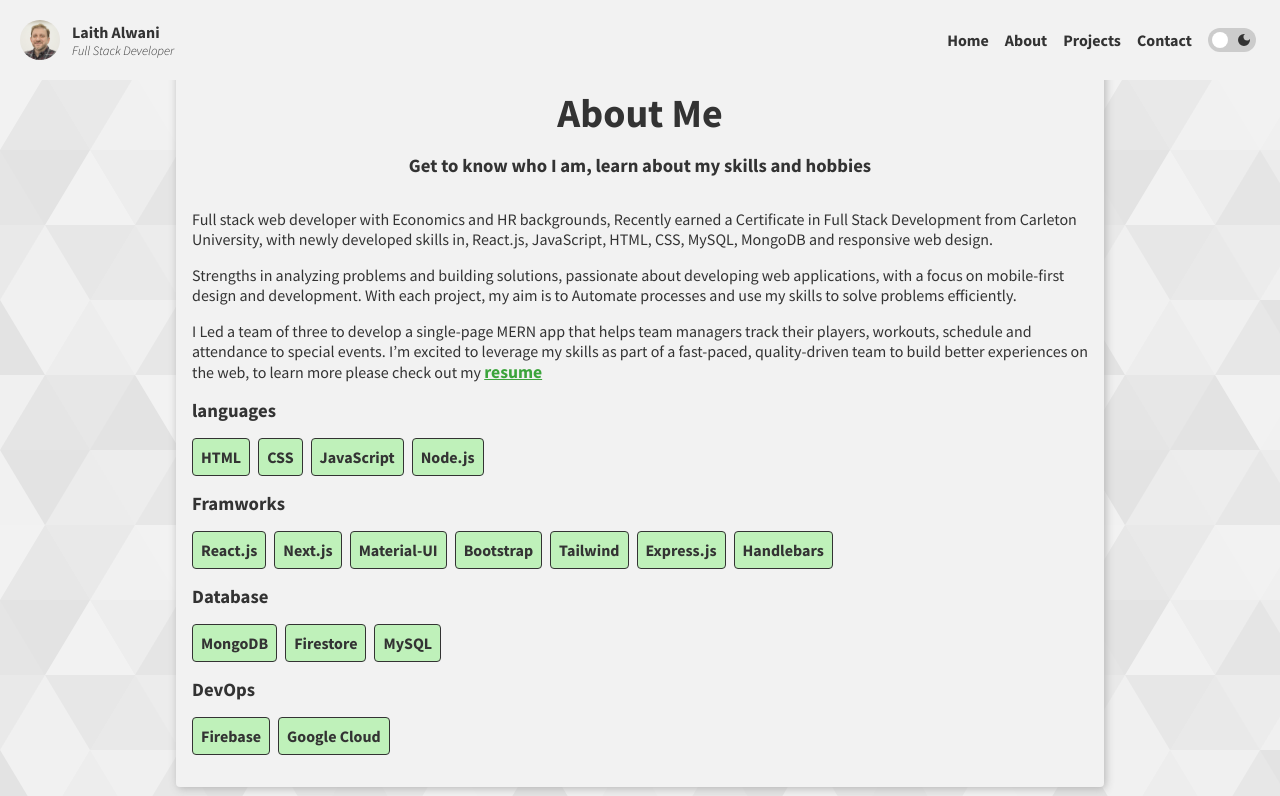
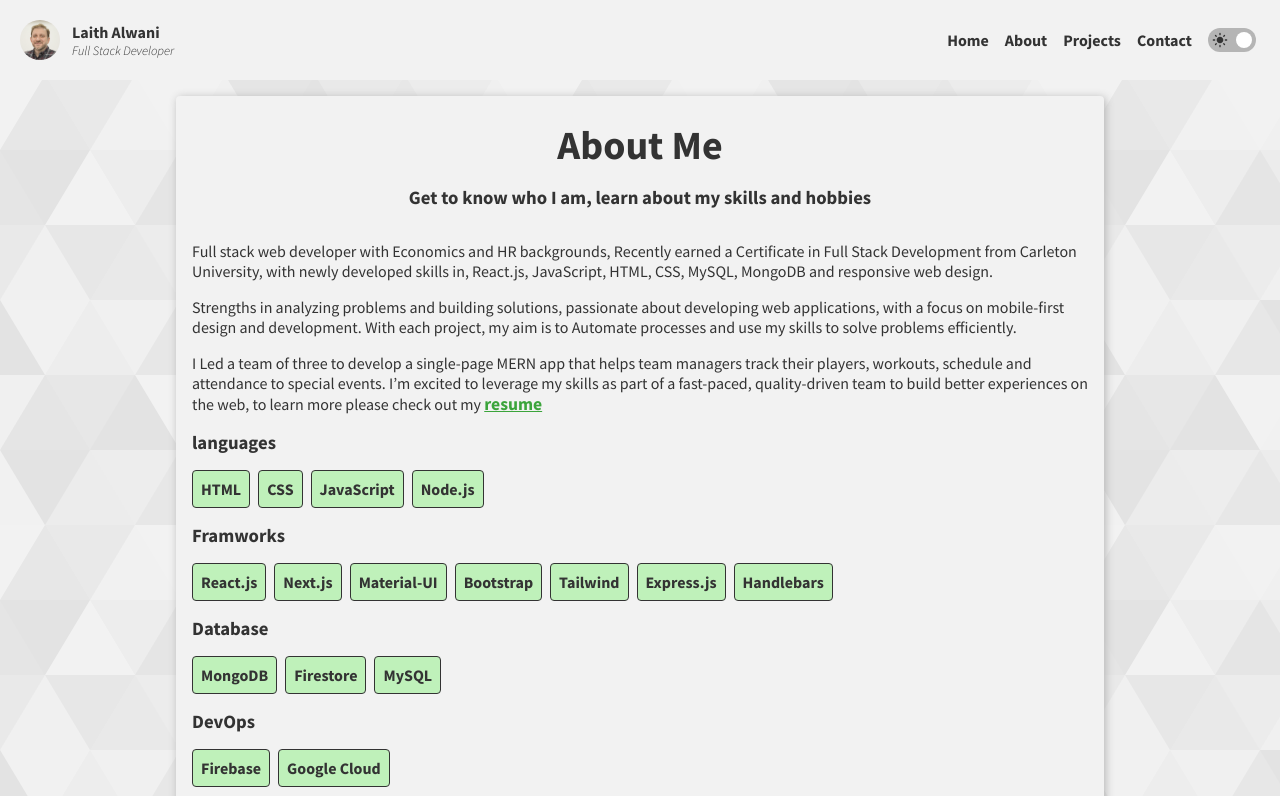
Before and after one commit to LaithAlwani/LaithAlwani, a Next.js app: page /about in a window 1280 px wide. Shown: the top 796 px of the page. Built offline with nearby package versions, Linux system fonts and the light colour scheme.

Commit message:
fixes issues and refactor code

```diff
--- a/app/globals.css
+++ b/app/globals.css
@@ -67,8 +67,7 @@ label{
 .section {
   max-width: 60rem;
   min-height: 88vh;
-  padding-block: 4rem;
-  padding-inline: 1rem;
+  padding: 6rem 1rem 1rem;
   margin-inline: auto;
   display: flex;
   flex-direction: column;
@@ -169,13 +168,19 @@ nav a:focus {
   background-color: var(--background-color);
   position: fixed;
   width: 100%;
+  max-height: 0;
   display: flex;
   flex-direction: column;
-  padding-block-start: 4rem;
-
+  padding-block-start: 5rem;
+  transition: all 1s ease;
+  overflow-y: hidden;
+}
+.nav-mobile.open{
+  max-height: 500px;
 }
 .nav-mobile a {
   border-block-end: 0.1rem solid #bebebe;
+  padding-block: 1rem;
 }
 
 .nav-mobile a:last-child {
--- a/components/layout/navbar.js
+++ b/components/layout/navbar.js
@@ -1,4 +1,4 @@
-"use client"
+"use client";
 import Link from "next/link";
 import Image from "next/image";
 import { useEffect, useRef, useState, useCallback } from "react";
@@ -47,16 +47,15 @@ export default function Navbar() {
           {!toggleMenu ? <MdMenu size={28} /> : <MdClose size={28} />}
         </button>
       </nav>
-      {toggleMenu && (
+
       <div
-          className="nav-mobile"
+        className={`nav-mobile ${toggleMenu ? "open" : ""}`}
         onClick={(e) => {
           e.stopPropagation();
           setToggleMenu(!toggleMenu);
         }}>
         <NavLinks />
       </div>
-      )}
     </>
   );
 }
@@ -73,7 +72,7 @@ const NavLinks = () => {
 };
 
 const ThemeComponent = () => {
-  const [isDark, setIsDark] = useState(false);
+  const [isDark, setIsDark] = useState(true);
   const toggleRef = useRef();
 
   const setDark = () => {
@@ -88,19 +87,22 @@ const ThemeComponent = () => {
     setIsDark(false);
   };
 
-  const toggleTheme = useCallback((e) => {
-    if (toggleRef.current.checked) setDark();
-    else setLight();
-  },[toggleRef]);
+  const toggleTheme = () => {
+    toggleRef.current.checked ? setDark() : setLight();
+  };
 
   useEffect(() => {
-    setIsDark(localStorage.getItem("theme") === "dark" ? true : false);
     document.documentElement.setAttribute("data-theme", localStorage.getItem("theme"));
-  }, [toggleTheme]);
+  }, []);
 
   return (
     <label className="toggle-theme">
-      <input type="checkbox" ref={toggleRef} checked={isDark} onChange={toggleTheme} />
+      <input
+        type="checkbox"
+        ref={toggleRef}
+        checked={isDark}
+        onChange={toggleTheme}
+      />
       <span className="slider round">
         <MdLightMode />
         <MdDarkMode />
```
Also changed, not shown: 1 other file (tests, documents, lock files or other folders). Lines whose indentation alone changed are shown as unchanged.
